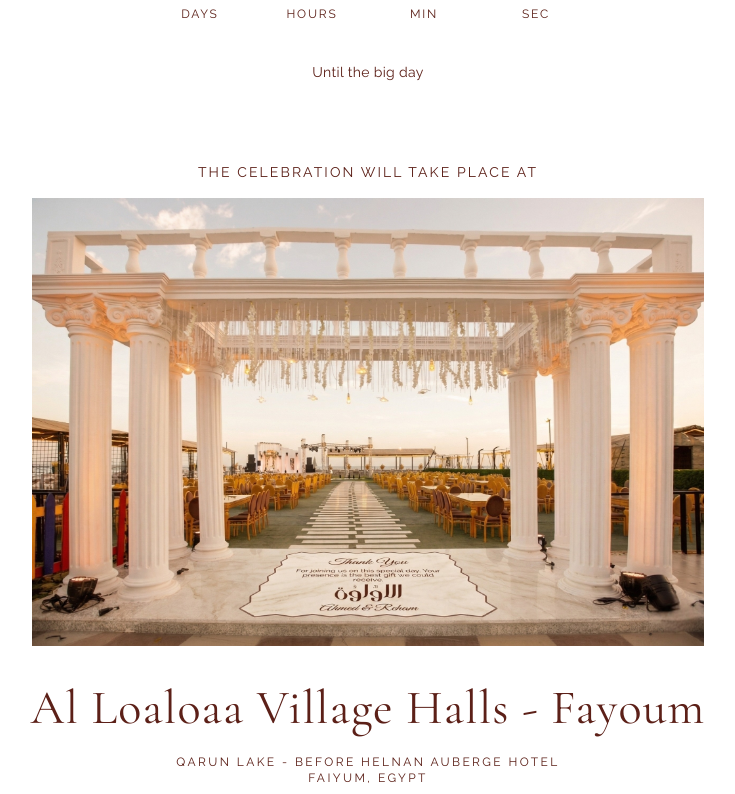
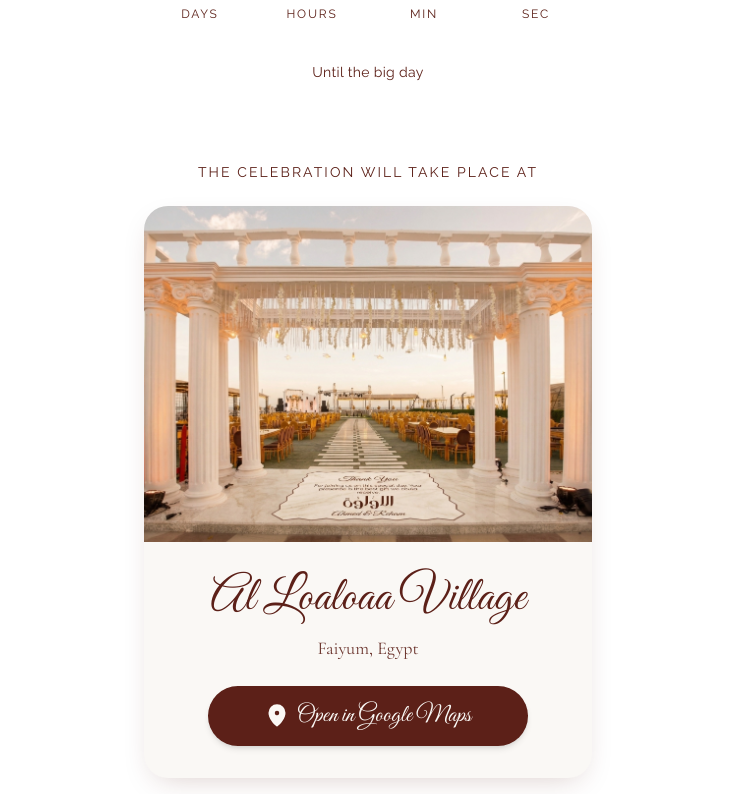
Before and after one commit to Bn3lii/ahmed-reham-invitation, a Next.js app: page / in a window 1280 px wide. Shown: the part 1826-2620 px from the top of the page, without its empty margins (272-1007 px from the left). Built offline with nearby package versions, Linux system fonts and the light colour scheme.

Commit message:
feat: update RevealSection scroll indicator styling and enhance VenueSection layout with new image and map link

```diff
--- a/components/RevealSection.tsx
+++ b/components/RevealSection.tsx
@@ -101,9 +101,8 @@ export default function RevealSection() {
       </p>
 
       {/* مؤشر النزول بعد السكراتش */}
-      <div className={`absolute bottom-6 left-0 right-0 flex justify-center animate-bounce z-10 transition-opacity duration-1000 delay-1000 ${
-        revealedCount === 3 ? "opacity-100" : "opacity-0 pointer-events-none"
-      }`}>
+      <div className={`absolute bottom-6 left-0 right-0 flex justify-center animate-bounce z-10 transition-opacity duration-1000 delay-1000 ${revealedCount === 3 ? "opacity-100" : "opacity-0 pointer-events-none"
+        }`}>
         <div className="flex flex-col items-center text-primary">
           <p className="font-display text-[10px] tracking-[0.2em] uppercase mb-1">Scroll</p>
           <svg width="20" height="20" viewBox="0 0 24 24" fill="none" stroke="currentColor" strokeWidth="1.5">
--- a/components/VenueSection.tsx
+++ b/components/VenueSection.tsx
@@ -1,42 +1,68 @@
 import Image from "next/image";
+
+const MAPS_URL =
+  "https://maps.app.goo.gl/o4jFZYrh3yLnfybB7";
 
 export default function VenueSection() {
   return (
-    <section className="bg-white flex flex-col items-center justify-start pt-8 pb-12 px-8">
-      <div className="text-center mb-4">
-        <p className="font-body text-sm tracking-[0.15em] uppercase text-primary">
+    <section className="bg-white flex flex-col items-center justify-start pt-8 pb-12 px-4 sm:px-8">
+      <div className="text-center mb-6">
+        <p className="font-body text-xs sm:text-sm tracking-[0.15em] uppercase text-primary">
           The celebration will take place at
         </p>
       </div>
-      <div className="max-w-2xl w-full mb-8">
-        {/* We use standard img for missing assets so it doesn't hard-crash Next.js Image if not found */}
+
+      <div className="w-full max-w-md mx-auto rounded-3xl overflow-hidden shadow-[0_10px_30px_-12px_rgba(92,32,24,0.25)] bg-secondary">
+        <div className="relative w-full aspect-4/3">
           <Image
             src="/place-new-one.jpg"
-          alt="Venue Illustration"
-          className="w-full h-auto text-primary text-center italic text-sm"
-          width={500}
-          height={500}
+            alt="Al Loaloaa Village Halls"
+            fill
+            sizes="(max-width: 640px) 100vw, 28rem"
+            className="object-cover"
+            priority
           />
         </div>
-      <div className="text-center mb-4">
-        <h2 className="font-display text-3xl md:text-4xl lg:text-5xl tracking-wide leading-tight text-primary">
-          Al Loaloaa Village Halls - Fayoum
+
+        <div className="flex flex-col items-center text-center px-6 py-7 sm:py-8">
+          <h2 className="font-script text-4xl sm:text-5xl text-primary leading-none">
+            Al Loaloaa Village
           </h2>
-      </div>
-      <div className="text-center mb-8">
-        <p className="font-body text-xs tracking-[0.2em] uppercase text-primary">
-          Qarun Lake - Before Helnan Auberge Hotel
-        </p>
-        <p className="font-body text-xs tracking-[0.2em] uppercase text-primary">
+          <p className="mt-3 font-display text-base sm:text-lg text-primary/90">
             Faiyum, Egypt
           </p>
+
+          <a
+            href={MAPS_URL}
+            target="_blank"
+            rel="noopener noreferrer"
+            className="mt-6 inline-flex items-center justify-center gap-2 bg-primary text-secondary font-script text-xl sm:text-2xl px-8 sm:px-10 py-3 sm:py-3.5 rounded-full shadow-md active:scale-[0.98] transition-transform w-full max-w-xs"
+          >
+            <svg
+              xmlns="http://www.w3.org/2000/svg"
+              viewBox="0 0 24 24"
+              fill="currentColor"
+              aria-hidden="true"
+              className="w-5 h-5 sm:w-6 sm:h-6"
+            >
+              <path
+                fillRule="evenodd"
+                d="M11.54 22.351a.75.75 0 0 0 .92 0c.282-.217 8.04-6.27 8.04-13.601a8.5 8.5 0 1 0-17 0c0 7.331 7.758 13.384 8.04 13.601ZM12 11.25a2.25 2.25 0 1 0 0-4.5 2.25 2.25 0 0 0 0 4.5Z"
+                clipRule="evenodd"
+              />
+            </svg>
+            Open in Google Maps
+          </a>
         </div>
-      <div className="text-center mb-10">
+      </div>
+
+      <div className="text-center mt-10">
         <p className="font-display text-2xl md:text-3xl tracking-wide text-primary">
           August 2, 2026
         </p>
       </div>
-      <div className="text-center">
+
+      <div className="text-center mt-4">
         <p className="font-script text-3xl md:text-4xl text-primary">
           Reception to Follow
         </p>
```
Lines whose indentation alone changed are shown as unchanged.
